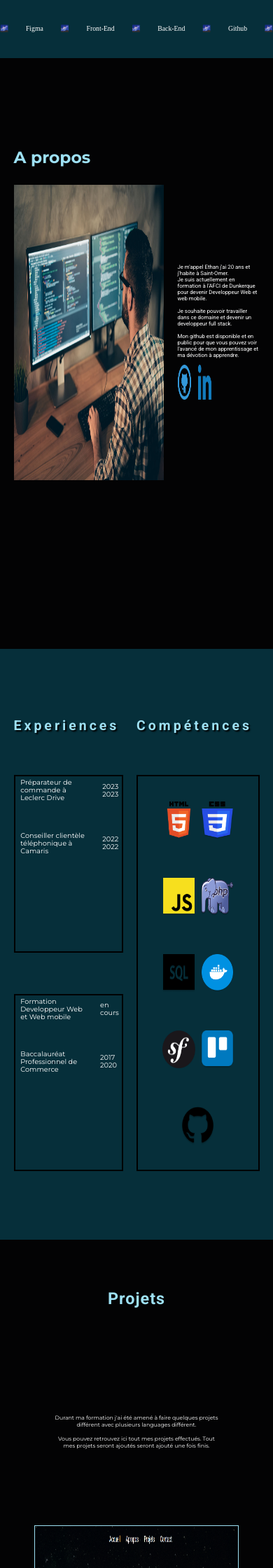
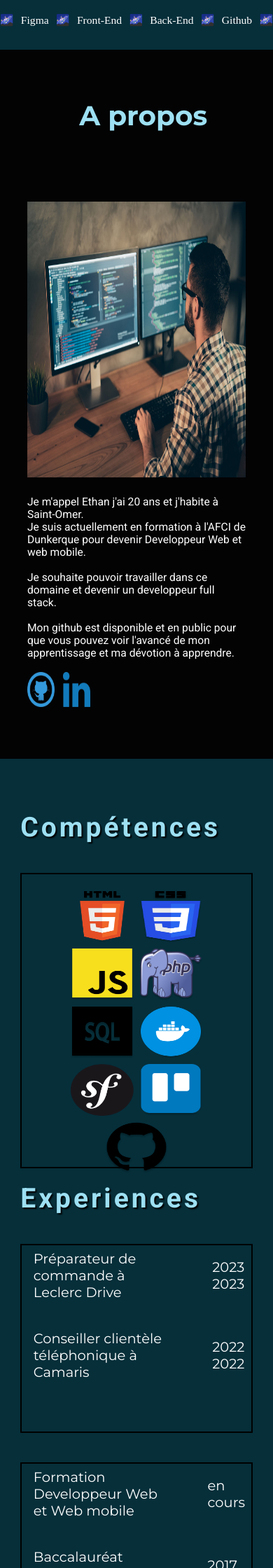
Before and after one commit to EthanDelannoy/DWWM, a PHP site: page / in a window 390 px wide. Shown: the part 857-3097 px from the top of the page at 70% size. Run offline with PHP 8.4, Linux system fonts and the light colour scheme.

Commit message:
02-05-24

```diff
--- a/HTML CSS/1 - Digital painting/Index.html
+++ b/HTML CSS/1 - Digital painting/Index.html
@@ -15,7 +15,7 @@
 
 <body>
     <main>
-        <h1>Le digital Painting.</h1>
+        <h1>Le digital Painting</h1>
         <p>La Peinture numérique (ou digital painting) est une forme d’art émergente dans laquelle les techniques
             traditionnelles telles que le crayon, le fusain, les acryliques, l’aquarelle, la peinture à l’huile,
             l’empâtement, et toutes
--- a/HTML CSS/P - Portfolio/style.css
+++ b/HTML CSS/P - Portfolio/style.css
@@ -222,6 +222,7 @@ h2{
     display: flex;
     align-items: center;
     height: 86vh;
+    gap: 0%;
 }
 
 .detailApropos{
@@ -608,6 +609,8 @@ footer{
         display: flex;
         align-items: center;
         height: 86vh;
+        gap: 0%;
+
     }
 
     .detailApropos{
@@ -1046,81 +1070,87 @@ footer{
 .paraBanier {
     align-items: center;
     color: white;
-    font-size: 2.5vw;
+    font-size: 4vw;
 
 }
 
 .Apropos{
     background-color: #030304;
     width: 100vw;
-    height: 100vh;
+    height: 120vh;
+    display: flex;
+    flex-direction: column;
+    justify-content: center;
+    align-items: center;
+    gap: 2%;
 }
 
 .photoDos{
-    width: 55vw;
+    width: 80vw;
     height: 50vh;
 }
 
 .titreApropos{
     font-family: "Montserrat", sans-serif;
     color: #9de0f3;
-    font-size: 6vw;
-    position: relative;
-    top: 15vh;
-    padding-left: 5vw;
+    height: 15vh;
+    font-size: 10vw;
+    position: initial;
 }
 
 .info{
-    justify-content: space-evenly;
     display: flex;
-    align-items: center;
-    height: 86vh;
+    flex-direction: column;
+    gap: 3vh;
 }
 
 .detailApropos{
     font-family: "Roboto", sans-serif;
     color: white;
-    font-size: 2vw;
-    width: 30vw;
+    font-size: 4vw;
+    width: 80vw;
+    gap: 2%;
 }
 
 .github{
-    width: 5vw;
+    width: 10vw;
     height: 6vh;
     margin-right: 2vw;
 }
 
 .linkedin{
-    width: 5vw;
+    width: 10vw;
     height: 6vh;
 }
 
 .Apropos2{
     width: 100vw;
-    height: 100vh;
+    height: 160vh;
     background-color: #062F3A;
     display: flex;
-    justify-content: space-evenly;
-    align-items: center;
+    flex-direction: column;
+    justify-content: center;
 }
 
 
 .experienceCompetence{
     display: flex;
+    flex-direction: column-reverse;
+    justify-content: center;
+    align-items: center;
     gap: 5vw;
     color: white;
 }
 
 .experience{
     display: flex;
-    flex-direction: column;
-    gap: 7vh;
+    gap: 5vh;
 }
 
 .titreExperience{
     font-family: "Roboto", sans-serif;
     color: #9DE0F3;
-    font-size: 5vw;
+    font-size: 10vw;
     letter-spacing: 4px;
     text-shadow: 2px 2px 2px black;
 }
@@ -1133,8 +1163,8 @@ footer{
     padding: 2%;
     padding-left: 5%;
     padding-right: 5%;
-    width: 40vw;
-    height: 30vh;
+    width: 85vw;
+    height: 32vh;
 }
 
 .parcours{
@@ -1142,7 +1172,7 @@ footer{
     display: flex;
     align-items: center;
     justify-content: space-between;
-    font-size: 2.5vw;
+    font-size: 5vw;
 }
 
 .englobe2{
@@ -1153,53 +1183,53 @@ footer{
     padding: 2%;
     padding-left: 5%;
     padding-right: 7%;
-    width: 40vw;
-    height: 30vh;
+    width: 85vw;
+    height: 32vh;
 }
 
 .experience4{
-    width: 25vw;
+    width: 50vw;
 }
 
 .annee4{
-    width: 5vw;
+    width: 10vw;
 }
 
 .experience3{
-    width: 25vw;
+    width: 50vw;
 }
 
 .annee3{
-    width: 5vw;
+    width: 10vw;
 }
 
 .experience2{
-    width: 25vw;
+    width: 50vw;
 }
 
 .annee2{
-    width: 5vw;
+    width: 10vw;
 }
 
 .experience1{
-    width: 25vw;
+    width: 50vw;
 }
 
 .annee1{
-    width: 5vw;
+    width: 10vw;
 }
 
 
 .competence{
     display: flex;
     flex-direction: column;
-    gap: 7vh;
+    gap: 5vh;
 }
 
 .titreCompetence{
     font-family: "Roboto", sans-serif;
     color: #9DE0F3;
-    font-size: 5vw;
+    font-size: 10vw;
     letter-spacing: 4px;
     text-shadow: 2px 2px 2px black;
 }
@@ -1209,23 +1239,23 @@ footer{
     align-items: center;
     justify-content: center;
     border: 2px solid black;
-    width: 45vw;
-    height: 67vh;
+    width: 85vw;
+    height: 50vh;
     padding: 7%;
     gap: 1vh;
 }
 
 
 .logoIn{
-    width: 12vw;
-    height: 14vw;
+    width: 23vw;
+    height: 19vw;
 }
 
 .projets{
    background-color: #030304;
    color: white;
    width: 100vw;
-   height: 150vh;
+   height: 120vh;
    display: flex;
    flex-direction: column;
 
@@ -1234,7 +1264,7 @@ footer{
 .titreProjets{
     font-family: "Roboto", sans-serif;
     color: #9DE0F3;
-    font-size: 6vw;
+    font-size: 10vw;
     letter-spacing: 1px;
     display: flex;
     justify-content: center;
@@ -1244,7 +1274,7 @@ footer{
 
 .paraprojets{
     font-family: "Montserrat", sans-serif;
-    font-size: 2vw;
+    font-size: 4vw;
     display: flex;
     align-items: center;
     text-align: center;
```
Also changed, not shown: other parts of HTML CSS/P - Portfolio/style.css (+50 -28 lines).
